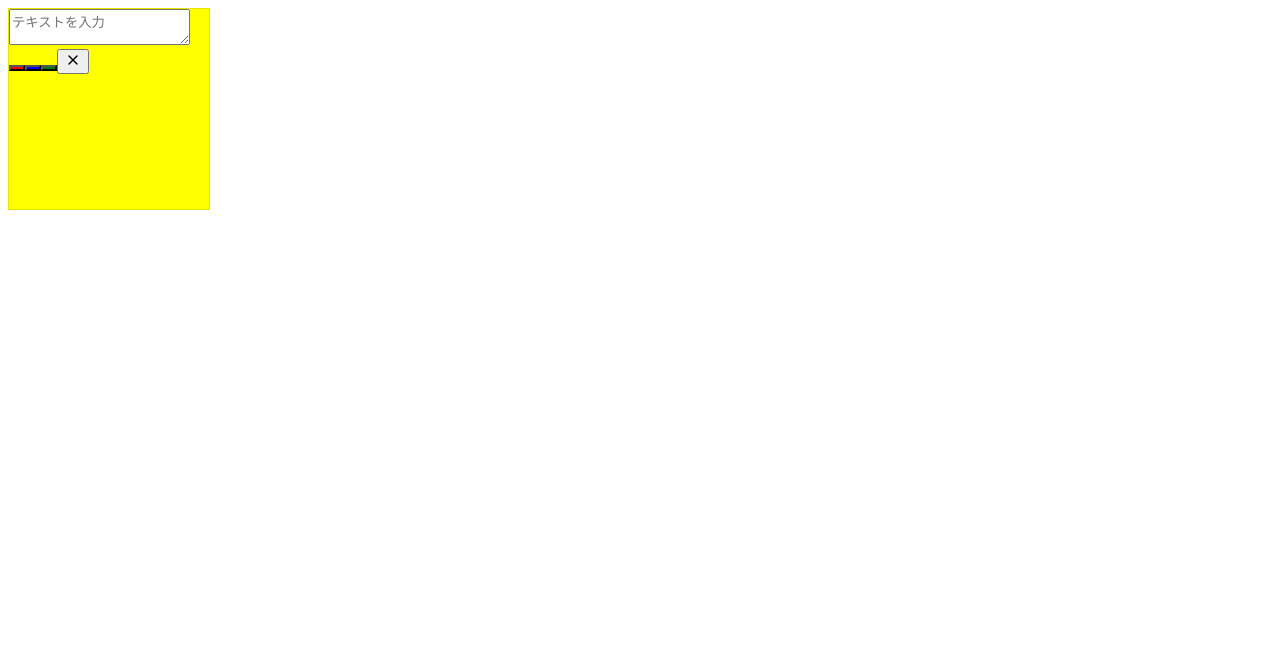
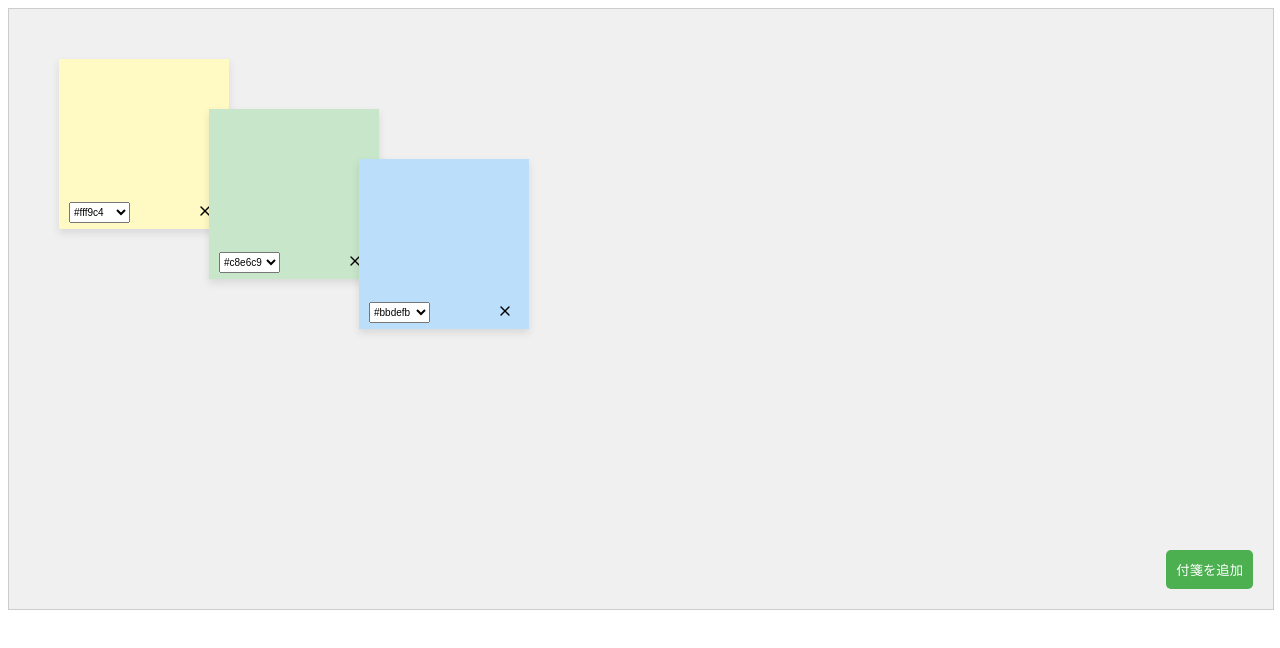
Before and after one commit to Tayakama/whiteboard, a React (Create React App) app: page / in a window 1280 px wide. Shown: the top 648 px of the page. Built offline with nearby package versions, Linux system fonts and the light colour scheme.

Commit message:
Fix icon import issues

```diff
--- a/src/OnlineWhiteboard.tsx
+++ b/src/OnlineWhiteboard.tsx
@@ -1,143 +1,132 @@
-import React, { useState, useRef, useEffect } from 'react';
-import { FiX } from 'react-icons/fi';
+import React, { useState, useRef } from 'react';
+import { X } from 'lucide-react';
 
-interface Position {
-  x: number;
-  y: number;
-}
+const colors = ['#fff9c4', '#c8e6c9', '#bbdefb', '#ffcdd2', '#e1bee7'];
 
-interface Size {
-  width: number;
-  height: number;
-}
+const Sticky = ({ id, initialX, initialY, initialColor, onDelete }) => {
+  const [pos, setPos] = useState({ x: initialX, y: initialY });
+  const [isDragging, setIsDragging] = useState(false);
+  const [offset, setOffset] = useState({ x: 0, y: 0 });
+  const [text, setText] = useState('');
+  const [color, setColor] = useState(initialColor);
 
-interface StickyProps {
-  id: string;
-  initialX: number;
-  initialY: number;
-  initialColor: string;
-  onDelete: (id: string) => void;
-}
+  const handleMouseDown = (e) => {
+    setIsDragging(true);
+    setOffset({
+      x: e.clientX - pos.x,
+      y: e.clientY - pos.y
+    });
+  };
 
-const Sticky: React.FC<StickyProps> = ({ id, initialX, initialY, initialColor, onDelete }) => {
-  const [position, setPosition] = useState<Position>({ x: initialX, y: initialY });
-  const [size, setSize] = useState<Size>({ width: 200, height: 200 });
-  const [isDragging, setIsDragging] = useState<boolean>(false);
-  const [isResizing, setIsResizing] = useState<boolean>(false);
-  const [resizeDirection, setResizeDirection] = useState<string>('');
-  const [offset, setOffset] = useState<Position>({ x: 0, y: 0 });
-  const [text, setText] = useState<string>('');
-  const [color, setColor] = useState<string>(initialColor);
-
-  const stickyRef = useRef<HTMLDivElement>(null);
-
-  useEffect(() => {
-    const handleMouseMove = (e: MouseEvent) => {
-      if (isDragging) {
-        setPosition({
-          x: e.clientX - offset.x,
-          y: e.clientY - offset.y,
-        });
-      } else if (isResizing) {
-        const newSize = { ...size };
-        if (resizeDirection.includes('right')) {
-          newSize.width = Math.max(100, e.clientX - position.x);
-        }
-        if (resizeDirection.includes('bottom')) {
-          newSize.height = Math.max(100, e.clientY - position.y);
-        }
-        if (resizeDirection.includes('left')) {
-          const newWidth = Math.max(100, size.width + (position.x - e.clientX));
-          newSize.width = newWidth;
-          setPosition(prev => ({ ...prev, x: e.clientX }));
-        }
-        if (resizeDirection.includes('top')) {
-          const newHeight = Math.max(100, size.height + (position.y - e.clientY));
-          newSize.height = newHeight;
-          setPosition(prev => ({ ...prev, y: e.clientY }));
-        }
-        setSize(newSize);
-      }
-    };
-
-    const handleMouseUp = () => {
-      setIsDragging(false);
-      setIsResizing(false);
-      setResizeDirection('');
-    };
-
-    document.addEventListener('mousemove', handleMouseMove);
-    document.addEventListener('mouseup', handleMouseUp);
-
-    return () => {
-      document.removeEventListener('mousemove', handleMouseMove);
-      document.removeEventListener('mouseup', handleMouseUp);
-    };
-  }, [isDragging, isResizing, offset, position, resizeDirection, size]);
-
-  const handleMouseDown = (e: React.MouseEvent) => {
-    if (stickyRef.current) {
-      const rect = stickyRef.current.getBoundingClientRect();
-      setOffset({
-        x: e.clientX - rect.left,
-        y: e.clientY - rect.top,
+  const handleMouseMove = (e) => {
+    if (isDragging) {
+      setPos({
+        x: e.clientX - offset.x,
+        y: e.clientY - offset.y
       });
     }
-    setIsDragging(true);
   };
 
-  const handleResizeStart = (direction: string) => (e: React.MouseEvent) => {
-    e.stopPropagation();
-    setResizeDirection(direction);
-    setIsResizing(true);
+  const handleMouseUp = () => {
+    setIsDragging(false);
   };
 
   return (
     <div
-      ref={stickyRef}
-      className="absolute"
       style={{
-        left: `${position.x}px`,
-        top: `${position.y}px`,
-        width: `${size.width}px`,
-        height: `${size.height}px`,
+        position: 'absolute',
+        left: pos.x,
+        top: pos.y,
+        width: '150px',
+        height: '150px',
         backgroundColor: color,
-        border: '1px solid rgba(0, 0, 0, 0.1)',
+        padding: '10px',
+        boxShadow: '0 4px 8px rgba(0,0,0,0.1)',
+        cursor: isDragging ? 'grabbing' : 'grab',
       }}
       onMouseDown={handleMouseDown}
+      onMouseMove={handleMouseMove}
+      onMouseUp={handleMouseUp}
     >
       <textarea
-        className="w-full h-full bg-transparent resize-none outline-none text-black"
         value={text}
         onChange={(e) => setText(e.target.value)}
-        placeholder="テキストを入力"
-        onMouseDown={(e) => e.stopPropagation()}
+        style={{
+          width: '100%',
+          height: '80%',
+          border: 'none',
+          resize: 'none',
+          backgroundColor: 'transparent',
+          color: 'black',
+        }}
       />
-      <div className="absolute top-0 right-0 flex" onMouseDown={(e) => e.stopPropagation()}>
-        {['red', 'blue', 'green'].map((c) => (
-          <button
-            key={c}
-            className="w-4 h-4 m-1 rounded-full border border-gray-300"
-            style={{ backgroundColor: c }}
-            onClick={() => setColor(c)}
-          />
-        ))}
-        <button onClick={() => onDelete(id)} className="m-1">
-          <FiX size={16} />
+      <div style={{ display: 'flex', justifyContent: 'space-between', marginTop: '5px' }}>
+        <select
+          value={color}
+          onChange={(e) => setColor(e.target.value)}
+          style={{ fontSize: '10px' }}
+        >
+          {colors.map((c) => (
+            <option key={c} value={c} style={{backgroundColor: c}}>
+              {c}
+            </option>
+          ))}
+        </select>
+        <button onClick={() => onDelete(id)} style={{ background: 'none', border: 'none', cursor: 'pointer' }}>
+          <X size={16} />
         </button>
-      </div>
-      <div className="absolute inset-0 pointer-events-none">
-        <div className="absolute top-0 left-0 w-2 h-full cursor-w-resize" onMouseDown={handleResizeStart('left')} />
-        <div className="absolute top-0 right-0 w-2 h-full cursor-e-resize" onMouseDown={handleResizeStart('right')} />
-        <div className="absolute top-0 left-0 w-full h-2 cursor-n-resize" onMouseDown={handleResizeStart('top')} />
-        <div className="absolute bottom-0 left-0 w-full h-2 cursor-s-resize" onMouseDown={handleResizeStart('bottom')} />
-        <div className="absolute top-0 left-0 w-4 h-4 cursor-nw-resize" onMouseDown={handleResizeStart('top-left')} />
-        <div className="absolute top-0 right-0 w-4 h-4 cursor-ne-resize" onMouseDown={handleResizeStart('top-right')} />
-        <div className="absolute bottom-0 left-0 w-4 h-4 cursor-sw-resize" onMouseDown={handleResizeStart('bottom-left')} />
-        <div className="absolute bottom-0 right-0 w-4 h-4 cursor-se-resize" onMouseDown={handleResizeStart('bottom-right')} />
       </div>
     </div>
   );
 };
 
-export default Sticky;
+const Whiteboard = () => {
+  const [stickies, setStickies] = useState([
+    { id: 1, x: 50, y: 50, color: colors[0] },
+    { id: 2, x: 200, y: 100, color: colors[1] },
+    { id: 3, x: 350, y: 150, color: colors[2] },
+  ]);
+  const [nextId, setNextId] = useState(4);
+
+  const addSticky = () => {
+    setStickies([...stickies, { id: nextId, x: 50, y: 50, color: colors[0] }]);
+    setNextId(nextId + 1);
+  };
+
+  const deleteSticky = (id) => {
+    setStickies(stickies.filter(sticky => sticky.id !== id));
+  };
+
+  return (
+    <div style={{ width: '100%', height: '600px', position: 'relative', backgroundColor: '#f0f0f0', border: '1px solid #ccc' }}>
+      {stickies.map((sticky) => (
+        <Sticky
+          key={sticky.id}
+          id={sticky.id}
+          initialX={sticky.x}
+          initialY={sticky.y}
+          initialColor={sticky.color}
+          onDelete={deleteSticky}
+        />
+      ))}
+      <button
+        onClick={addSticky}
+        style={{
+          position: 'absolute',
+          bottom: '20px',
+          right: '20px',
+          padding: '10px',
+          backgroundColor: '#4CAF50',
+          color: 'white',
+          border: 'none',
+          borderRadius: '5px',
+          cursor: 'pointer',
+        }}
+      >
+        付箋を追加
+      </button>
+    </div>
+  );
+};
+
+export default Whiteboard;
```
